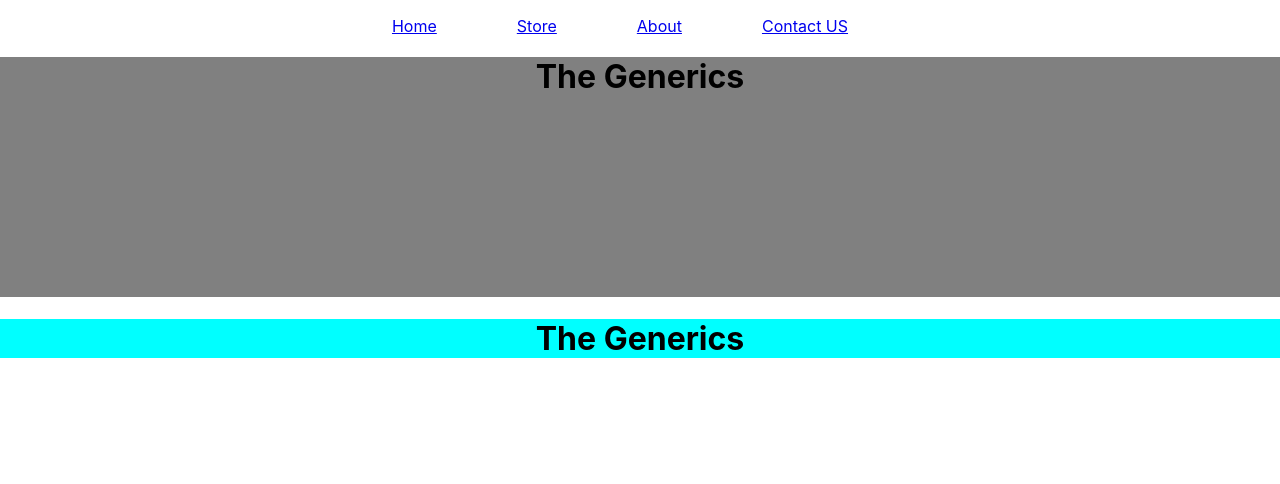
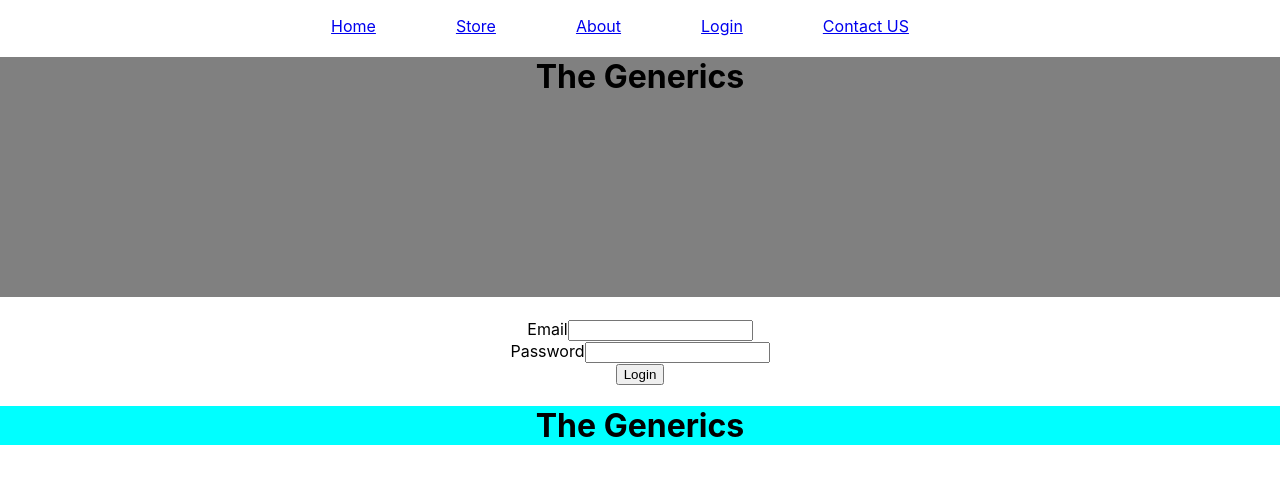
Before and after one commit to manan228/ecommerce-sharpener, a React (Create React App) app: page /auth in a window 1280 px wide. Shown: the top 484 px of the page. Built offline with nearby package versions, Linux system fonts and the light colour scheme.

Commit message:
Task 20 Completed added login page

```diff
--- a/src/App.js
+++ b/src/App.js
@@ -7,18 +7,25 @@ import About from './About';
 import Store from './Store';
 import Home from './Home';
 import ContactUs from './ContectUs';
+import ProductDetails from './ProductDetails';
+import Login from './Login';
+import AuthProvider from './AuthProvider';
 
 function App() {
   return (
     <div className="App">
+      <AuthProvider>
       <CartProvider>
       <Headers />
+        <Route path='/auth'><Login /></Route>
         <Route path="/home"><Home /></Route>
         <Route path="/store"><Store /></Route>
         <Route path="/about"><About /></Route>
         <Route path="/contactUs"><ContactUs /></Route>
+        <Route path="/product/:productId"><ProductDetails /></Route>
         <Footer />
       </ CartProvider>
+      </AuthProvider>
     </div>
   );
 }
--- /dev/null
+++ b/src/AuthProvider.js
@@ -0,0 +1,22 @@
+import { useState } from "react"
+import AuthContext from "./auth-context"
+
+const AuthProvider = (props) => {
+
+    const [token, setToken] = useState(null)
+    const loginHandler = (idToken) => {
+
+        setToken(idToken)
+    }
+
+    const authContext = {
+
+        token: token,
+        login: loginHandler
+    }
+    return <AuthContext.Provider value={authContext}>
+        {props.children}
+    </AuthContext.Provider>
+}
+
+export default AuthProvider
--- a/src/CartProvider.js
+++ b/src/CartProvider.js
@@ -4,18 +4,18 @@ import CartContext from "./cart-context";
 const CartProvider = (props) => {
   const [cartElements, setCartElement] = useState([]);
 
-  const addToCartElement = (props) => {
+  const addToCartElement = (element) => {
     if (cartElements.length === 0) {
-      setCartElement([...cartElements, { ...props, quantity: 1 }]);
+      setCartElement([...cartElements, { ...element, quantity: 1 }]);
     } else {
       cartElements.map((item) => {
-        if (item.title === props.title) {
+        if (item.title === element.title) {
           return setCartElement([
             ...cartElements,
-            { ...props, quantity: props.quantity + 1 },
+            { ...element, quantity: item.quantity + 1 },
           ]);
         } else {
-          return setCartElement([...cartElements, { ...props, quantity: 1 }]);
+          return setCartElement([...cartElements, { ...element, quantity: 1 }]);
         }
       });
     }
--- a/src/Headers.js
+++ b/src/Headers.js
@@ -17,6 +17,9 @@ const Heading = () => {
           <NavLink to="/about">About</NavLink>
         </li>
         <li>
+          <NavLink to="/auth">Login</NavLink>
+        </li>
+        <li>
           <NavLink to="/contactUs">Contact US</NavLink>
         </li>
       </ul>
--- /dev/null
+++ b/src/Login.js
@@ -0,0 +1,59 @@
+import axios from "axios";
+import { useContext, useRef } from "react";
+import { useHistory } from "react-router-dom";
+import AuthContext from "./auth-context";
+
+const Login = () => {
+  const emailInputRef = useRef();
+  const passwordInputRef = useRef();
+
+  const history = useHistory();
+  const authCtx = useContext(AuthContext);
+
+  const onLoginSubmitHandler = async (event) => {
+    event.preventDefault();
+
+    const enteredEmail = emailInputRef.current.value;
+    const enteredPassword = passwordInputRef.current.value;
+
+    try {
+      const response = await axios.post(
+        "https://identitytoolkit.googleapis.com/v1/accounts:signInWithPassword?key=AIzaSyAMS1m2_2WgT8zRzPPjVbiC7Oibr9Zzzy0",
+        {
+          email: enteredEmail,
+          password: enteredPassword,
+          returnSecureToken: true,
+        }
+      );
+
+      const token = response.data.idToken;
+
+      authCtx.login(token);
+    } catch (error) {
+      console.log(error);
+    }
+
+    history.replace('/store')
+    console.log(`inside submit handler`);
+  };
+
+  return (
+    <>
+      <form onSubmit={onLoginSubmitHandler}>
+        <div>
+          <span>Email</span>
+          <input type="text" ref={emailInputRef}></input>
+        </div>
+        <div>
+          <span>Password</span>
+          <input type="text" ref={passwordInputRef}></input>
+        </div>
+        <div>
+          <button>Login</button>
+        </div>
+      </form>
+    </>
+  );
+};
+
+export default Login;
--- /dev/null
+++ b/src/ProductDetails.js
@@ -0,0 +1,12 @@
+import { useParams } from "react-router-dom"
+
+const ProductDetails = () => {
+
+    const params = useParams();
+
+    return (<div>Product Details Page
+        <div>{params.productId}</div>
+    </div>)
+}
+
+export default ProductDetails
--- /dev/null
+++ b/src/auth-context.js
@@ -0,0 +1,5 @@
+import { createContext } from "react";
+
+const AuthContext = createContext();
+
+export default AuthContext;
```
Also changed, not shown: src/Music.js (+9 -0 lines).
